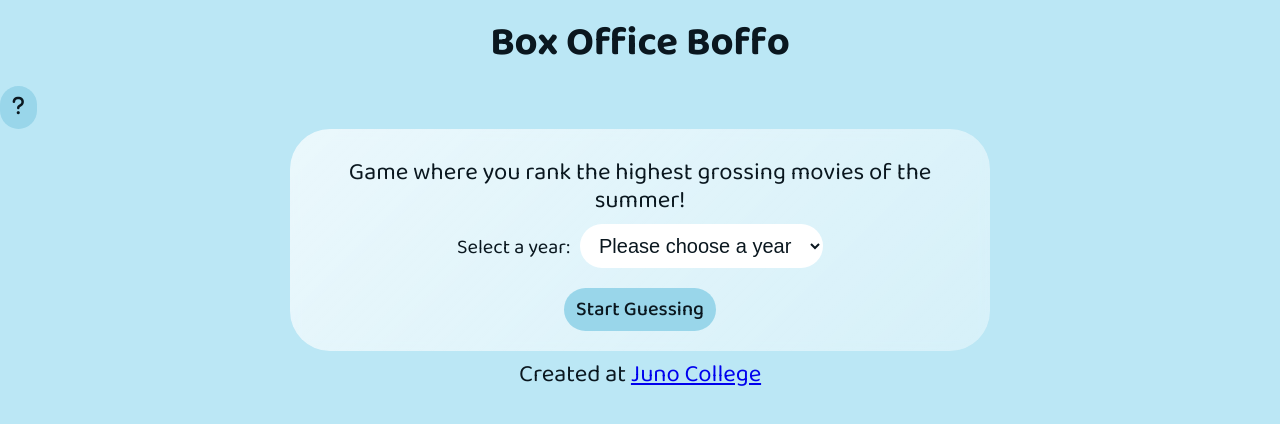
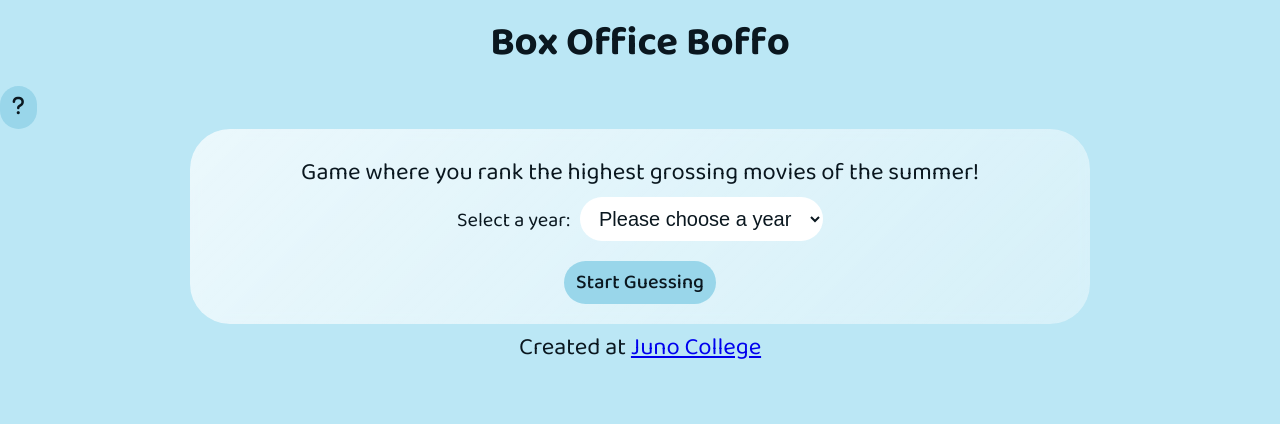
Before and after one commit to project4-group5/boxOfficeBoffo, a React (Create React App) app: page / in a window 1280 px wide. Shown: the top 424 px of the page. Built offline with nearby package versions, Linux system fonts and the light colour scheme.

Commit message:
adjusted wrapper

```diff
--- a/src/styles/baseStyles.css
+++ b/src/styles/baseStyles.css
@@ -2,7 +2,7 @@
 
 .wrapper {
     margin: 0 auto;
-    max-width: 700px;
+    max-width: 900px;
     width: 90%;
     position: relative;
 }
```
